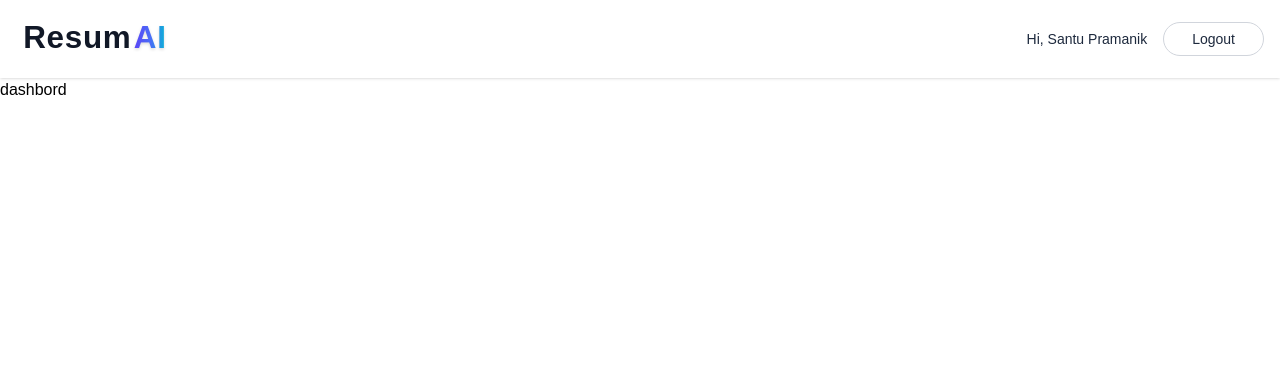
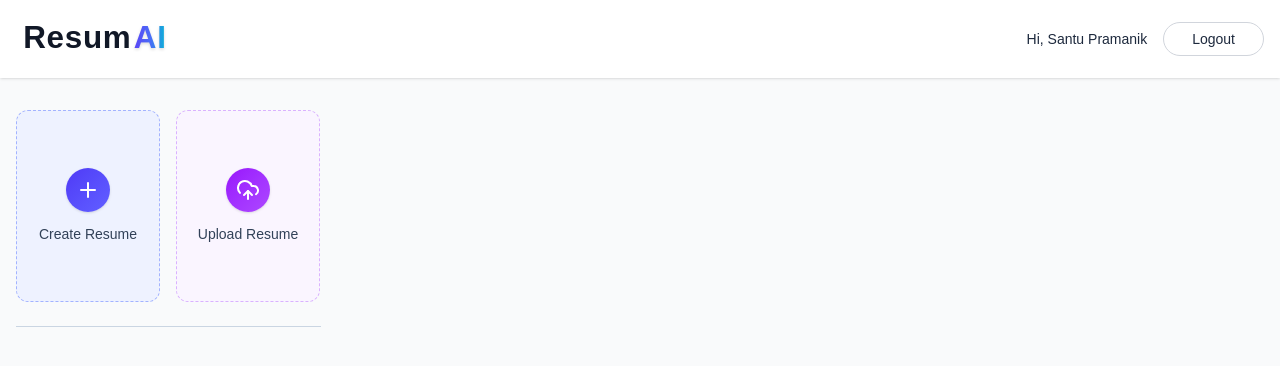
Before and after one commit to santu7212/RESUME-BUILDER, a React (Vite) app in the folder client/: page /app in a window 1280 px wide. Shown: the top 366 px of the page. Built offline with nearby package versions, Linux system fonts and the light colour scheme.

Commit message:
feat: enhance Navbar and Dashboard components with new layout and styling; update Layout to improve structure

```diff
--- a/client/src/pages/Dashboard.jsx
+++ b/client/src/pages/Dashboard.jsx
@@ -1,13 +1,89 @@
-import React from 'react'
-
+ import { PlusIcon, UploadCloudIcon } from "lucide-react";
+import React from "react";
 
 const Dashboard = () => {
   return (
     <div>
-        dashbord
+      <div className="max-w-7xl mx-auto px-4 py-8">
+        <p
+          className="text-xl font-medium mb-6
+          bg-gradient-to-r from-slate-700 to-slate-900
+          bg-clip-text text-transparent sm:hidden"
+        >
+          Welcome, Santu Pramanik
+        </p>
 
+        <div className="flex gap-4">
+          {/* Create Resume */}
+          <button
+            className="
+              w-full sm:max-w-36 h-48
+              flex flex-col items-center justify-center
+              rounded-xl gap-3
+              bg-indigo-50
+              text-slate-700
+              border border-dashed border-indigo-300
+              group
+              hover:bg-indigo-100
+              hover:border-indigo-500
+              hover:shadow-md
+              transition-all duration-300
+              cursor-pointer
+            "
+          >
+            <PlusIcon
+              className="
+                size-11 p-2.5 rounded-full
+                bg-gradient-to-br from-indigo-600 to-indigo-500
+                text-white
+                shadow-sm
+                group-hover:scale-105
+                transition-all duration-300
+              "
+            />
+            <p className="text-sm font-medium group-hover:text-indigo-700 transition-all">
+              Create Resume
+            </p>
+          </button>
+
+          {/* Upload Resume */}
+          <button
+            className="
+              w-full sm:max-w-36 h-48
+              flex flex-col items-center justify-center
+              rounded-xl gap-3
+              bg-purple-50
+              text-slate-700
+              border border-dashed border-purple-300
+              group
+              hover:bg-purple-100
+              hover:border-purple-500
+              hover:shadow-md
+              transition-all duration-300
+              cursor-pointer
+            "
+          >
+            <UploadCloudIcon
+              className="
+                size-11 p-2.5 rounded-full
+                bg-gradient-to-br from-purple-600 to-purple-500
+                text-white
+                shadow-sm
+                group-hover:scale-105
+                transition-all duration-300
+              "
+            />
+            <p className="text-sm font-medium group-hover:text-purple-700 transition-all">
+              Upload Resume
+            </p>
+          </button>
+        </div>
+        <div>
+          <hr className="border-slate-300 my-6 sm:w-[305px]" />
+        </div>
+      </div>
     </div>
-  )
-}
+  );
+};
 
-export default Dashboard
+export default Dashboard;
--- a/client/src/pages/Layout.jsx
+++ b/client/src/pages/Layout.jsx
@@ -1,17 +1,16 @@
-import React from 'react'
-import { NavLink, Outlet } from 'react-router-dom'
-import Navbar from '../components/Navbar'
-
+import React from "react";
+import { NavLink, Outlet } from "react-router-dom";
+import Navbar from "../components/Navbar";
 
 const Layout = () => {
   return (
     <div>
-       <Navbar/>
-        <Outlet/>
+      <div className="min-h-screen bg-gray-50">
+        <Navbar />
+        <Outlet />
+      </div>
+    </div>
+  );
+};
 
-
-    </div>
-  )
-}
-
-export default Layout
+export default Layout;
```
Also changed, not shown: client/src/components/Navbar.jsx (+12 -6 lines).
